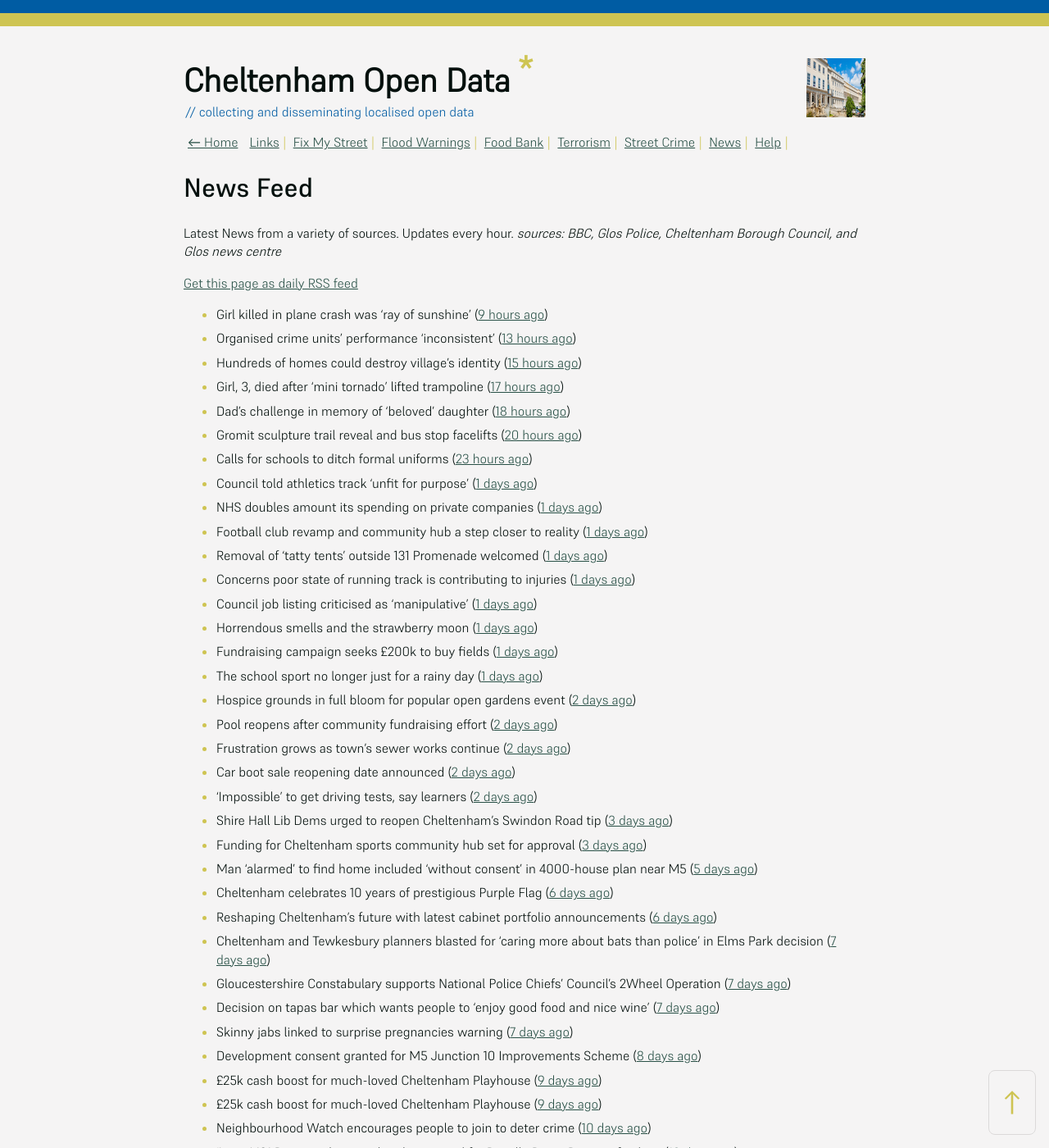
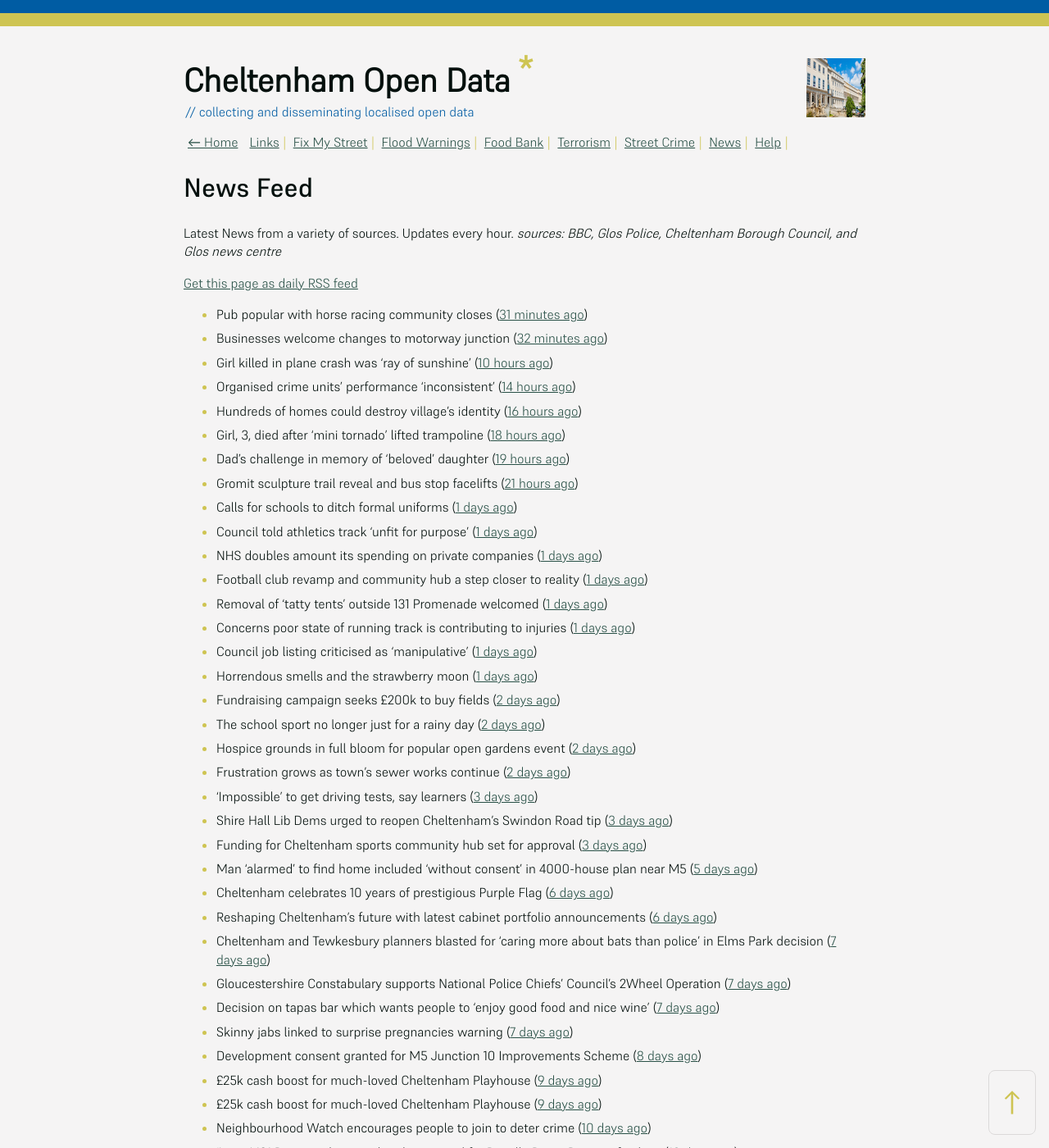
Before and after one commit to mat-0/cheltenham-open-data, a Jekyll site: the page built from _pages/news.md, in a window 1280 px wide and 1400 px high. Shown: the whole window at 82% size. Built offline with Jekyll 4.4.1, drawn with Linux system fonts in a browser that asks for light colours.

Commit message:
Updated 2025-06-13 05:57:56

```diff
--- a/_pages/news.md
+++ b/_pages/news.md
@@ -12,13 +12,15 @@ _sources: BBC, Glos Police, Cheltenham Borough Council, and Glos news centre_
 [Get this page as daily RSS feed](/daily.rss)
 
 <!-- news_marker starts -->
-- Girl killed in plane crash was 'ray of sunshine' ([9 hours ago](https://www.bbc.com/news/articles/cq69npp0l9no))
-- Organised crime units' performance 'inconsistent' ([13 hours ago](https://www.bbc.com/news/articles/c8rezd6j42vo))
-- Hundreds of homes could destroy village's identity ([15 hours ago](https://www.bbc.com/news/articles/cdj9vnpx82po))
-- Girl, 3, died after 'mini tornado' lifted trampoline ([17 hours ago](https://www.bbc.com/news/articles/cx2j9p12m52o))
-- Dad's challenge in memory of 'beloved' daughter ([18 hours ago](https://www.bbc.com/news/articles/c3e5qzklpzpo))
-- Gromit sculpture trail reveal and bus stop facelifts ([20 hours ago](https://www.bbc.com/news/articles/c706p9w35xeo))
-- Calls for schools to ditch formal uniforms ([23 hours ago](https://www.bbc.com/news/articles/c79eg0w59y8o))
+- Pub popular with horse racing community closes ([31 minutes ago](https://www.bbc.com/news/articles/czel4g51keno))
+- Businesses welcome changes to motorway junction ([32 minutes ago](https://www.bbc.com/news/articles/c4gk1xllmrro))
+- Girl killed in plane crash was 'ray of sunshine' ([10 hours ago](https://www.bbc.com/news/articles/cq69npp0l9no))
+- Organised crime units' performance 'inconsistent' ([14 hours ago](https://www.bbc.com/news/articles/c8rezd6j42vo))
+- Hundreds of homes could destroy village's identity ([16 hours ago](https://www.bbc.com/news/articles/cdj9vnpx82po))
+- Girl, 3, died after 'mini tornado' lifted trampoline ([18 hours ago](https://www.bbc.com/news/articles/cx2j9p12m52o))
+- Dad's challenge in memory of 'beloved' daughter ([19 hours ago](https://www.bbc.com/news/articles/c3e5qzklpzpo))
+- Gromit sculpture trail reveal and bus stop facelifts ([21 hours ago](https://www.bbc.com/news/articles/c706p9w35xeo))
+- Calls for schools to ditch formal uniforms ([1 days ago](https://www.bbc.com/news/articles/c79eg0w59y8o))
 - Council told athletics track 'unfit for purpose' ([1 days ago](https://www.bbc.com/news/articles/cvg76n7dxn9o))
 - NHS doubles amount its spending on private companies ([1 days ago](https://www.bbc.com/news/articles/cy0jzvxwr4xo))
 - Football club revamp and community hub a step closer to reality ([1 days ago](https://gloucesternewscentre.co.uk/football-club-revamp-and-community-hub-a-step-closer-to-reality/))
@@ -26,13 +28,11 @@ _sources: BBC, Glos Police, Cheltenham Borough Council, and Glos news centre_
 - Concerns poor state of running track is contributing to injuries ([1 days ago](https://gloucesternewscentre.co.uk/concerns-poor-state-of-running-track-is-contributing-to-injuries/))
 - Council job listing criticised as 'manipulative' ([1 days ago](https://www.bbc.com/news/articles/c74qk45gxygo))
 - Horrendous smells and the strawberry moon ([1 days ago](https://www.bbc.com/news/articles/c2lk8l1ypxko))
-- Fundraising campaign seeks £200k to buy fields ([1 days ago](https://www.bbc.com/news/articles/c365lx9x187o))
-- The school sport no longer just for a rainy day ([1 days ago](https://www.bbc.com/news/articles/clygej1emezo))
+- Fundraising campaign seeks £200k to buy fields ([2 days ago](https://www.bbc.com/news/articles/c365lx9x187o))
+- The school sport no longer just for a rainy day ([2 days ago](https://www.bbc.com/news/articles/clygej1emezo))
 - Hospice grounds in full bloom for popular open gardens event ([2 days ago](https://gloucesternewscentre.co.uk/hospice-grounds-in-full-bloom-for-popular-open-gardens-event/))
-- Pool reopens after community fundraising effort ([2 days ago](https://www.bbc.com/news/articles/cg5vl5zvp69o))
 - Frustration grows as town's sewer works continue ([2 days ago](https://www.bbc.com/news/articles/c5yq58qpgd7o))
-- Car boot sale reopening date announced ([2 days ago](https://www.bbc.com/news/articles/c3v54dgvq6go))
-- 'Impossible' to get driving tests, say learners ([2 days ago](https://www.bbc.com/news/articles/c8jgndjnlmvo))
+- 'Impossible' to get driving tests, say learners ([3 days ago](https://www.bbc.com/news/articles/c8jgndjnlmvo))
 - Shire Hall Lib Dems urged to reopen Cheltenham’s Swindon Road tip ([3 days ago](https://gloucesternewscentre.co.uk/shire-hall-lib-dems-urged-to-reopen-cheltenhams-swindon-road-tip/))
 - Funding for Cheltenham sports community hub set for approval ([3 days ago](https://gloucesternewscentre.co.uk/funding-for-cheltenham-sports-community-hub-set-for-approval/))
 - Man ‘alarmed’ to find home included ‘without consent’ in 4000-house plan near M5 ([5 days ago](https://gloucesternewscentre.co.uk/man-alarmed-to-find-home-included-without-consent-in-4000-house-plan-near-m5/))
```
Also changed, not shown: _data/flood.json (+5 -27 lines), index.md (+5 -5 lines).
